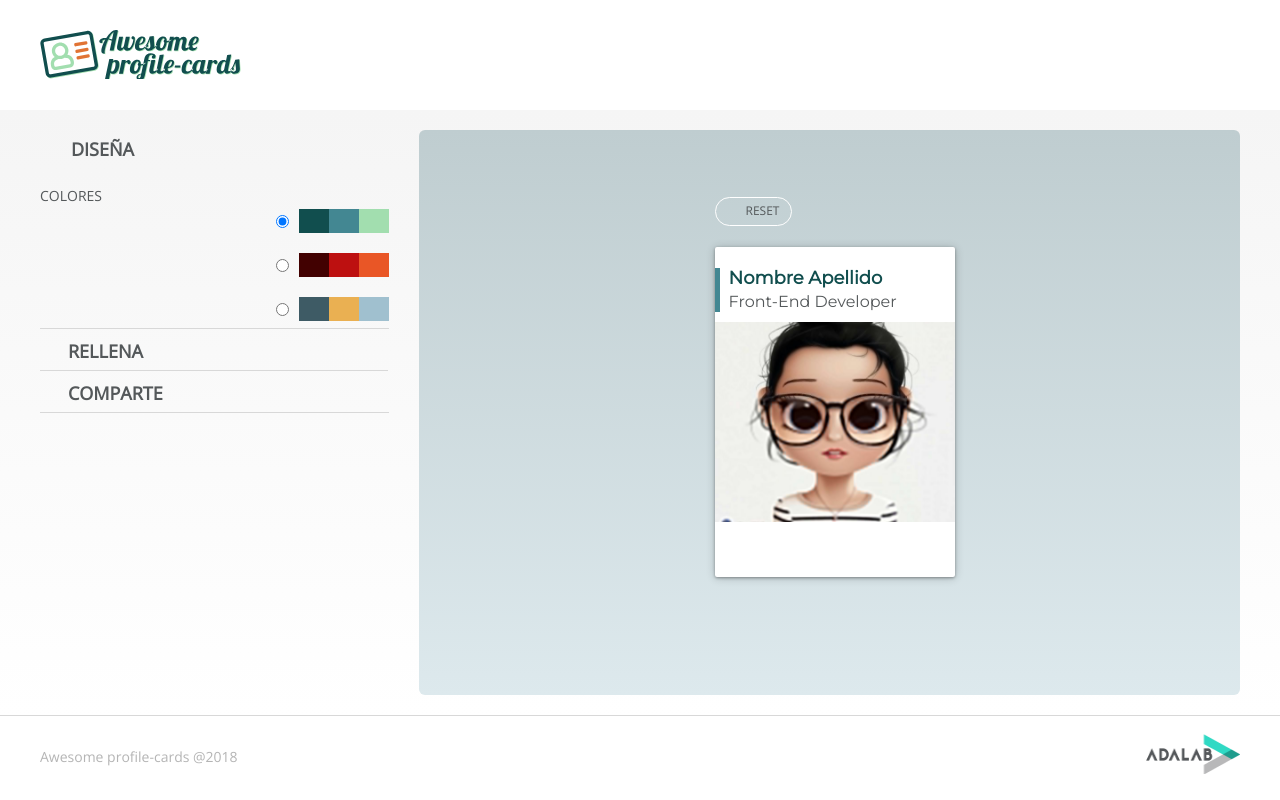
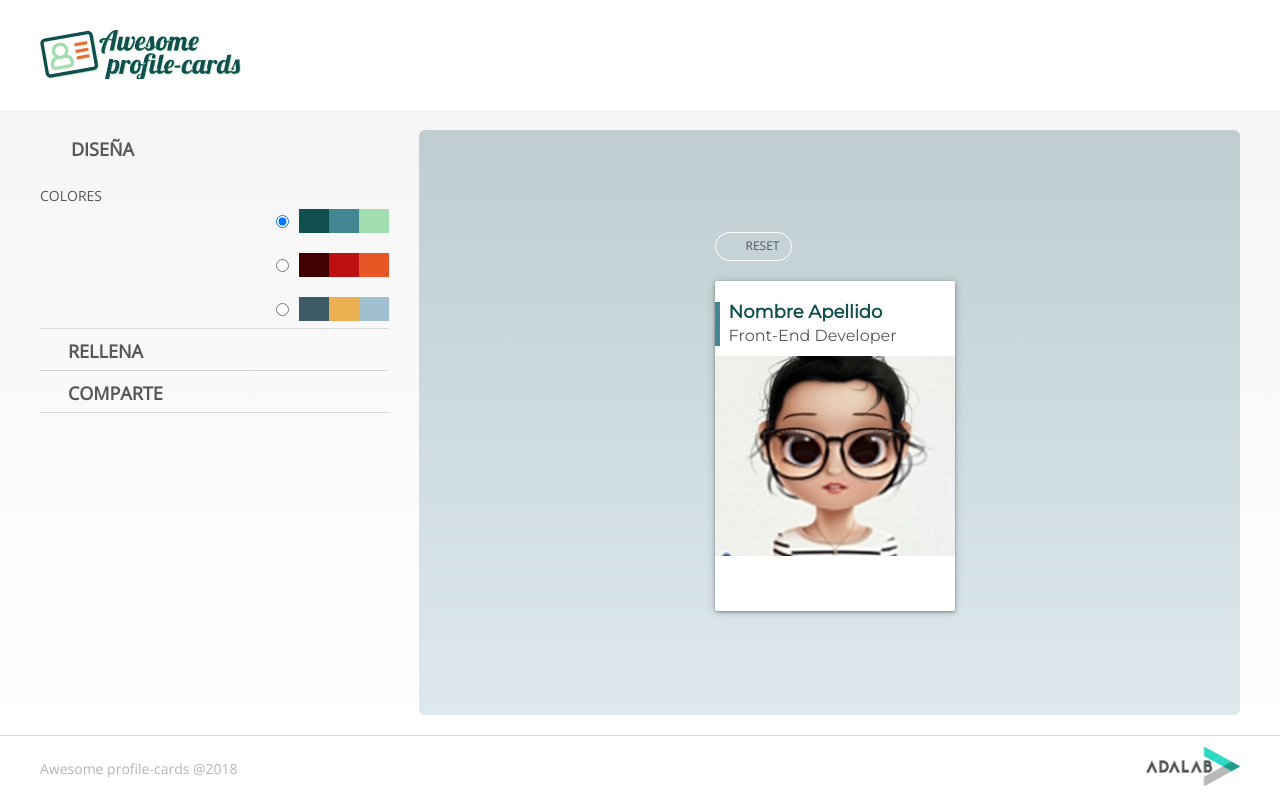
Before and after one commit to Adalab/project-g-m3-actreact, a React (Create React App) app: page / in a window 1280 px wide. Built offline with nearby package versions, Linux system fonts and the light colour scheme.

Commit message:
Check footer and reset button style

```diff
--- a/src/scss/components/_cards-img-section.scss
+++ b/src/scss/components/_cards-img-section.scss
@@ -119,11 +119,11 @@
 .reset{
   position: relative;
   color: $color-card-img-section-p;
-  @media all and (min-width:768px)
-  {position: absolute;
-    top: -50px;
-    left: 0;
-  };
+  // @media all and (min-width:768px)
+  // {position: absolute;
+  //   top: -50px;
+  //   left: 0;
+  // };
 }
 .reset:before{
   content: "\f2ed";
--- a/src/scss/components/_footer.scss
+++ b/src/scss/components/_footer.scss
@@ -4,7 +4,7 @@
   grid-row: 2/3;
   border-top: solid 1px $linea;
   @media all and (min-width:768px){
-    padding: 18px 0 22px;
+    padding: 10px 0;
   }
 }
 .landing__footer .container{
```
